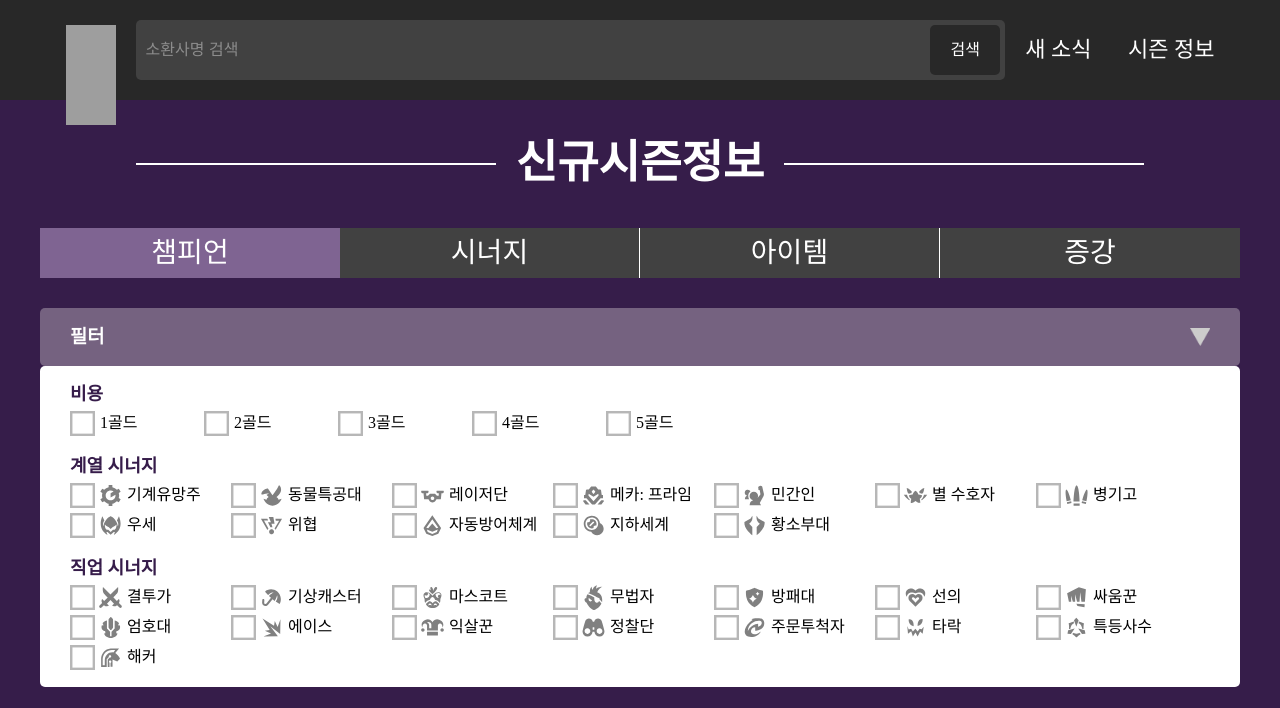
After one commit to onezeun/TFT8, a PHP site: page /KDT-2nd-project-TFT8.0/pagechampions/champions.php in a window 1280 px wide. The commit adds this page. Shown: the top 708 px of the page. Run offline with PHP 8.4, Linux system fonts and the light colour scheme; tables that the repository leaves empty hold one stand-in row (values such as "Sample post"); some web fonts are replaced; grey boxes are pictures that could not be loaded.

Commit message:
feat: 챔피언 필터기능 수정필요

```diff
--- a/css/champions.css
+++ b/css/champions.css
@@ -191,6 +191,7 @@
 }
 
 .cham_info p {
+  margin-right: 10px;
   display: flex;
   align-items: center;
 }
@@ -198,7 +199,7 @@
 .cham_info img {
   width: 25px;
   height: 25px;
-  margin:0 5px 0 10px;
+  margin-right: 5px;
 }
 
 .cham_info .origin_ico {
--- a/inc/header.html
+++ b/inc/header.html
@@ -39,7 +39,7 @@
           <li>
             <a href="#">시즌 정보</a>
             <ul class="sub_menu">
-              <li><a href="http://localhost/KDT-2nd-project-TFT8.0/champions.php">챔피언</a></li>
+              <li><a href="http://localhost/KDT-2nd-project-TFT8.0/pagechampions/champions.php">챔피언</a></li>
               <li><a href="#">시너지</a></li>
               <li><a href="#">아이템</a></li>
               <li><a href="#">증강</a></li>
--- /dev/null
+++ b/pagechampions/champions.php
@@ -0,0 +1,179 @@
+<?php
+  // DB 연결
+  include '../inc/dbcon.php';
+?>
+<!DOCTYPE html>
+<html lang="ko">
+
+<head>
+  <meta charset="UTF-8">
+  <meta http-equiv="X-UA-Compatible" content="IE=edge">
+  <meta name="viewport" content="width=device-width, initial-scale=1.0">
+  <title>챔피언 TFT8.0</title>
+  <link rel="shortcut icon" href="images/favicon.ico">
+  <link rel="stylesheet" type="text/css" href="../css/reset.css">
+  <link rel="stylesheet" type="text/css" href="../css/header.css">
+  <link rel="stylesheet" type="text/css" href="../css/footer.css">
+  <link rel="stylesheet" type="text/css" href="../css/champions.css">
+
+  <script src="https://code.jquery.com/jquery-3.6.1.js" integrity="sha256-3zlB5s2uwoUzrXK3BT7AX3FyvojsraNFxCc2vC/7pNI="
+    crossorigin="anonymous"></script>
+  <script type="text/javascript" src="../js/includ.js"></script>
+  <script type="text/javascript" src="../js/champions.js"></script>
+</head>
+
+<body>
+  <!-- header -->
+  <header>
+    <div id="header-include"></div>
+  </header>
+
+  <!-- content -->
+  <main id="content" class="content">
+    <div class="title_wrap">
+      <div class="title_line"></div>
+      <h2>신규시즌정보</h2>
+      <div class="title_line"></div>
+    </div>
+
+    <div class="menu">
+      <ul class="menu_list">
+        <li class="menu1"><a href="#">챔피언</a></li>
+        <li class="menu2"><a href="#">시너지</a></li>
+        <li class="menu3"><a href="#">아이템</a></li>
+        <li class="menu4"><a href="#">증강</a></li>
+      </ul>
+    </div>
+
+    <div class="filter">
+      <div class="filter_title">
+        <h3>필터</h3>
+        <a href="#" class="filter_toggle"></a>
+      </div>
+      <form>
+        <div class="filter_list">
+          <div class="filter_cost">
+            <h4>비용</h4>
+            <input type="checkbox" id="cost1" name="cost" value="1"><label for="cost1">1골드</label>
+            <input type="checkbox" id="cost2" name="cost" value="2"><label for="cost2">2골드</label>
+            <input type="checkbox" id="cost3" name="cost" value="3"><label for="cost3">3골드</label>
+            <input type="checkbox" id="cost4" name="cost" value="4"><label for="cost4">4골드</label>
+            <input type="checkbox" id="cost5" name="cost" value="5"><label for="cost5">5골드</label>
+          </div>
+          <div class="filter_origin">
+            <h4>계열 시너지</h4>
+            <input type="checkbox" id="Gadgeteen" name="origin" value="Gadgeteen"><label for="Gadgeteen"><img src="../images/synergies/Gadgeteen.svg" alt="기계유망주">기계유망주</label>
+            <input type="checkbox" id="AnimaSquad" name="origin" value="AnimaSquad"><label for="AnimaSquad"><img src="../images/synergies/AnimaSquad.svg" alt="동물특공대">동물특공대</label>
+            <input type="checkbox" id="LaserCorps" name="origin" value="LaserCorps"><label for="LaserCorps"><img src="../images/synergies/LaserCorps.svg" alt="레이저단">레이저단</label>
+            <input type="checkbox" id="MechaPRIME" name="origin" value="MechaPRIME"><label for="MechaPRIME"><img src="../images/synergies/MechaPRIME.svg" alt="메카: 프라임">메카: 프라임</label>
+            <input type="checkbox" id="Civilian" name="origin" value="Civilian"><label for="Civilian"><img src="../images/synergies/Civilian.svg" alt="민간인">민간인</label>
+            <input type="checkbox" id="StarGuardian" name="origin" value="StarGuardian"><label for="StarGuardian"><img src="../images/synergies/StarGuardian.svg" alt="별 수호자">별 수호자</label>
+            <input type="checkbox" id="Arsenal" name="origin" value="Arsenal"><label for="Arsenal"><img src="../images/synergies/Arsenal.svg" alt="병기고">병기고</label>
+            <input type="checkbox" id="Supers" name="origin" value="Supers"><label for="Supers"><img src="../images/synergies/Supers.svg" alt="우세">우세</label>
+            <input type="checkbox" id="Threat" name="origin" value="Threat"><label for="Threat"><img src="../images/synergies/Threat.svg" alt="위협">위협</label>
+            <input type="checkbox" id="ADMIN" name="origin" value="ADMIN"><label for="ADMIN"><img src="../images/synergies/ADMIN.svg" alt="자동방어체계">자동방어체계</label>
+            <input type="checkbox" id="UndergroundThe" name="origin" value="UndergroundThe"><label for="UndergroundThe"><img src="../images/synergies/UndergroundThe.svg" alt="지하세계">지하세계</label>
+            <input type="checkbox" id="OxForce" name="origin" value="OxForce"><label for="OxForce"><img src="../images/synergies/OxForce.svg" alt="황소부대">황소부대</label>
+          </div>
+          <div class="filter_class">
+            <h4>직업 시너지</h4>
+            <input type="checkbox" id="Duelist" name="class" value="Duelist"><label for="Duelist"><img src="../images/synergies/Duelist.svg" alt="결투가">결투가</label>
+            <input type="checkbox" id="Forecaster" name="class" value="Forecaster"><label for="Forecaster"><img src="../images/synergies/Forecaster.svg" alt="기상캐스터">기상캐스터</label>
+            <input type="checkbox" id="Mascot" name="class" value="Mascot"><label for="Mascot"><img src="../images/synergies/Mascot.svg" alt="마스코트">마스코트</label>
+            <input type="checkbox" id="Renegade" name="class" value="Renegade"><label for="Renegade"><img src="../images/synergies/Renegade.svg" alt="무법자">무법자</label>
+            <input type="checkbox" id="Aegis" name="class" value="Aegis"><label for="Aegis"><img src="../images/synergies/Aegis.svg" alt="방패대">방패대</label>
+            <input type="checkbox" id="Heart" name="class" value="Heart"><label for="Heart"><img src="../images/synergies/Heart.svg" alt="선의">선의</label>
+            <input type="checkbox" id="Brawler" name="class" value="Brawler"><label for="Brawler"><img src="../images/synergies/Brawler.svg" alt="싸움꾼">싸움꾼</label>
+            <input type="checkbox" id="Defender" name="class" value="Defender"><label for="Defender"><img src="../images/synergies/Defender.svg" alt="엄호대">엄호대</label>
+            <input type="checkbox" id="Ace" name="class" value="Ace"><label for="Ace"><img src="../images/synergies/Ace.svg" alt="에이스">에이스</label>
+            <input type="checkbox" id="Prankster" name="class" value="Prankster"><label for="Prankster"><img src="../images/synergies/Prankster.svg" alt="익살꾼">익살꾼</label>
+            <input type="checkbox" id="Recon" name="class" value="Recon"><label for="Recon"><img src="../images/synergies/Recon.svg" alt="정찰단">정찰단</label>
+            <input type="checkbox" id="Spellslinger" name="class" value="Spellslinger"><label for="Spellslinger"><img src="../images/synergies/Spellslinger.svg" alt="주문투척자">주문투척자</label>
+            <input type="checkbox" id="Corrupted" name="class" value="Corrupted"><label for="Corrupted"><img src="../images/synergies/Corrupted.svg" alt="타락">타락</label>
+            <input type="checkbox" id="Sureshot" name="class" value="Sureshot"><label for="Sureshot"><img src="../images/synergies/Sureshot.svg" alt="특등사수">특등사수</label>
+            <input type="checkbox" id="Hacker" name="class" value="Hacker"><label for="Hacker"><img src="../images/synergies/Hacker.svg" alt="해커">해커</label>
+          </div>
+        </div>
+      </form>
+    </div>
+
+    <div class="champions_list">
+      <?php
+        $sql = "SELECT * FROM champions ORDER BY c_cost;";
+        $result = mysqli_query($dbcon, $sql);
+
+        while($array = mysqli_fetch_array($result)) {
+      ?>
+      <div class="cham_card">
+        <div class="card_img_wrap">
+          <img src="../images/champions/<?php echo $array['c_img'];?>.jpg" alt="<?php echo $array['c_name'];?>" class="card_img">
+        </div>
+        <div class="card_content">
+          <h3><?php echo $array['c_name'];?></h3>
+          <div class="cham_info">
+            <?php
+              $c_idx = $array['c_idx'];
+
+              $o_sql = "SELECT o.o_title, o.o_icon FROM champions cham JOIN champion_origin co ON cham.c_idx = co.c_idx JOIN origin_synergies o ON o.o_idx = co.o_idx WHERE cham.c_idx = $c_idx;";
+              $o_result = mysqli_query($dbcon, $o_sql);
+              $o_num = mysqli_num_rows($o_result);
+
+              $c_sql = "SELECT cl.class_title, cl.class_icon FROM champions cham JOIN champion_class ccn ON cham.c_idx = ccn.c_idx JOIN class_synergies cl ON ccn.class_idx = cl.class_idx WHERE cham.c_idx = $c_idx;";
+              $c_result = mysqli_query($dbcon, $c_sql);
+              $c_num = mysqli_num_rows($c_result);
+
+              if($o_num > 1) {
+                while($o_array = mysqli_fetch_array($o_result)) {
+              ?>
+              <p><img src="../images/synergies/<?php echo $o_array['o_icon']?>.svg" alt="<?php echo $o_array['o_title']?>" class="origin_ico"><span class="origin hide"><?php echo $o_array['o_icon']?></span><span><?php echo $o_array['o_title']?></span></p>
+            <?php
+                };
+              } else {
+                $o_array = mysqli_fetch_array($o_result);
+            ?>
+              <p><img src="../images/synergies/<?php echo $o_array['o_icon']?>.svg" alt="<?php echo $o_array['o_title']?>" class="origin_ico"><span class="origin hide"><?php echo $o_array['o_icon']?></span><span><?php echo $o_array['o_title']?></span></p>
+            <?php
+              };
+              if($c_num == 0) {
+                echo '';
+              } else if($c_num > 1) {
+                while($c_array = mysqli_fetch_array($c_result)) {
+            ?>
+              <p><img src="../images/synergies/<?php echo $c_array['class_icon']?>.svg" alt="<?php echo $c_array['class_title']?>"><span class="class hide"><?php echo $c_array['class_icon']?></span><span><?php echo $c_array['class_title']?></span></p>
+            <?php
+                };
+              } else {
+                $c_array = mysqli_fetch_array($c_result);
+            ?>
+              <p><img src="../images/synergies/<?php echo $c_array['class_icon']?>.svg" alt="<?php echo $c_array['class_title']?>"><span class="class hide"><?php echo $c_array['class_icon']?></span><span><?php echo $c_array['class_title']?></span></p>
+            <?php
+              };
+            ?>
+
+            <p><img src="../images/ico_cost.png" alt="코스트아이콘" class="cost_ico"><span class="cost"><?php echo $array['c_cost'];?></span></p>
+          </div>
+          <div class="cham_skill_top">
+            <img src="../images/champions/s_<?php echo $array['c_img'];?>.png" alt="스킬이미지">
+            <div class="cham_skill_info">
+              <p class="cham_skill_title"><?php echo $array['c_skill_title'];?></p>
+            </div>
+          </div>
+          <div class="cham_skill_bot">
+            <?php echo $array['c_skill_content'];?>
+          </div>
+        </div>
+      </div>
+      <?php
+          };
+      ?>
+    </div>
+
+  </main>
+
+  <!-- footer -->
+  <footer>
+    <div id="footer-include"></div>
+  </footer>
+</body>
+
+</html>
```
Also changed, not shown: DB/query.sql (+9 -5 lines), champions.php (deleted, +0 -196 lines), js/champions.js (added, +70 -0 lines).
